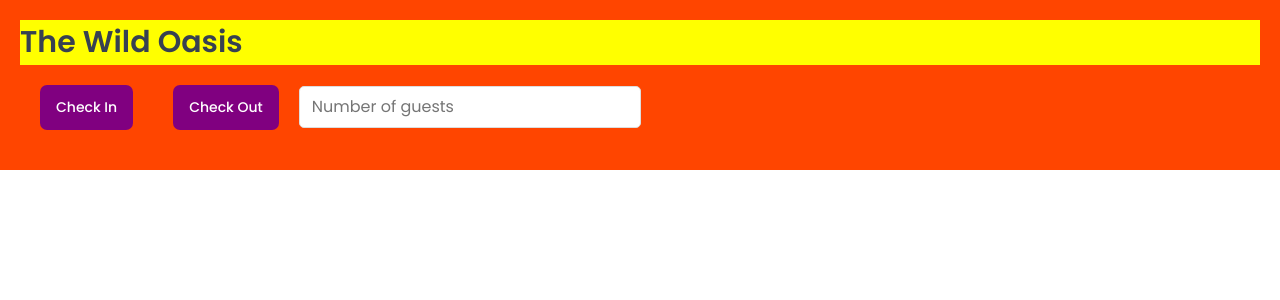
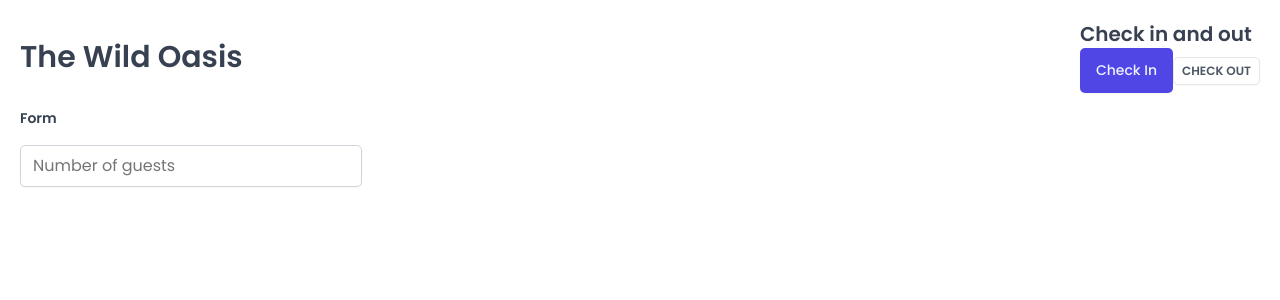
Before and after one commit to tOnski86/the-wild-oasis, a React (Vite) app: page / in a window 1280 px wide. Shown: the top 300 px of the page. Built offline with nearby package versions, Linux system fonts and the light colour scheme; a web font is replaced by a local one.

Commit message:
Add ui styles

```diff
--- a/src/App.jsx
+++ b/src/App.jsx
@@ -1,32 +1,11 @@
 import styled from 'styled-components';
 import GlobalStyles from './styles/GlobalStyles';
-
-const H1 = styled.h1`
-  font-size: 30px;
-  font-weight: 600;
-  background-color: yellow;
-`;
-
-const Button = styled.button`
-  font-size: 1.4rem;
-  padding: 1.2rem 1.6rem;
-  font-weight: 500;
-  border: none;
-  border-radius: 7px;
-  background-color: purple;
-  color: white;
-  cursor: pointer;
-  margin: 20px;
-`;
-
-const Input = styled.input`
-  border: 1px solid #ddd;
-  border-radius: 5px;
-  padding: 0.8rem 1.2rem;
-`;
+import Button from './ui/Button';
+import Input from './ui/Input';
+import Heading from './ui/Heading';
+import Row from './ui/Row';
 
 const StyledApp = styled.main`
-  background-color: orangered;
   padding: 20px;
 `;
 
@@ -35,10 +14,30 @@ function App() {
     <>
       <GlobalStyles />
       <StyledApp>
-        <H1>The Wild Oasis</H1>
-        <Button onClick={() => alert('Check in!')}>Check In</Button>
-        <Button onClick={() => alert('Check out!')}>Check Out</Button>
-        <Input type='number' placeholder='Number of guests' />
+        <Row>
+          <Row type='horizontal'>
+            <Heading as='h1'>The Wild Oasis</Heading>
+
+            <div>
+              <Heading as='h2'>Check in and out</Heading>
+              <Button onClick={() => alert('Check in!')}>Check In</Button>
+              <Button
+                variation='secondary'
+                size='small'
+                onClick={() => alert('Check out!')}
+              >
+                Check Out
+              </Button>
+            </div>
+          </Row>
+
+          <Row>
+            <Heading as='h3'>Form</Heading>
+            <form>
+              <Input type='number' placeholder='Number of guests' />
+            </form>
+          </Row>
+        </Row>
       </StyledApp>
     </>
   );
--- /dev/null
+++ b/src/ui/Button.jsx
@@ -0,0 +1,65 @@
+import styled, { css } from 'styled-components';
+
+const sizes = {
+  small: css`
+    font-size: 1.2rem;
+    padding: 0.4rem 0.8rem;
+    text-transform: uppercase;
+    font-weight: 600;
+    text-align: center;
+  `,
+  medium: css`
+    font-size: 1.4rem;
+    padding: 1.2rem 1.6rem;
+    font-weight: 500;
+  `,
+  large: css`
+    font-size: 1.6rem;
+    padding: 1.2rem 2.4rem;
+    font-weight: 500;
+  `,
+};
+
+const variations = {
+  primary: css`
+    color: var(--color-brand-50);
+    background-color: var(--color-brand-600);
+
+    &:hover {
+      background-color: var(--color-brand-700);
+    }
+  `,
+  secondary: css`
+    color: var(--color-grey-600);
+    background: var(--color-grey-0);
+    border: 1px solid var(--color-grey-200);
+
+    &:hover {
+      background-color: var(--color-grey-50);
+    }
+  `,
+  danger: css`
+    color: var(--color-red-100);
+    background-color: var(--color-red-700);
+
+    &:hover {
+      background-color: var(--color-red-800);
+    }
+  `,
+};
+
+const Button = styled.button`
+  border: none;
+  border-radius: var(--border-radius-sm);
+  box-shadow: var(--shadow-sm);
+
+  ${props => sizes[props.size]}
+  ${props => variations[props.variation]}
+`;
+
+Button.defaultProps = {
+  variation: 'primary',
+  size: 'medium',
+};
+
+export default Button;
--- /dev/null
+++ b/src/ui/Heading.jsx
@@ -0,0 +1,35 @@
+/* eslint-disable no-undef */
+/* eslint-disable no-constant-condition */
+import styled, { css } from 'styled-components';
+
+// const test = css`
+//   text-align: center;
+//   ${10 > 5 && 'background-color: yellow'}
+// `;
+
+const Heading = styled.h1`
+  ${props =>
+    props.as === 'h1' &&
+    css`
+      font-size: 3rem;
+      font-weight: 600;
+    `}
+
+  ${props =>
+    props.as === 'h2' &&
+    css`
+      font-size: 2rem;
+      font-weight: 600;
+    `}
+
+    ${props =>
+    props.as === 'h3' &&
+    css`
+      font-size: 1.4rem;
+      font-weight: 600;
+    `}
+
+  line-height: 1.4;
+`;
+
+export default Heading;
--- /dev/null
+++ b/src/ui/Input.jsx
@@ -0,0 +1,11 @@
+import styled from 'styled-components';
+
+const Input = styled.input`
+  padding: 0.8rem 1.2rem;
+  border: 1px solid var(--color-grey-300);
+  background-color: var(--color-grey-0);
+  border-radius: var(--border-radius-sm);
+  box-shadow: var(--shadow-sm);
+`;
+
+export default Input;
--- /dev/null
+++ b/src/ui/Row.jsx
@@ -0,0 +1,25 @@
+import styled, { css } from 'styled-components';
+
+const Row = styled.div`
+  display: flex;
+
+  ${props =>
+    props.type === 'horizontal' &&
+    css`
+      justify-content: space-between;
+      align-items: center;
+    `}
+
+  ${props =>
+    props.type === 'vertical' &&
+    css`
+      flex-direction: column;
+      gap: 1.6rem;
+    `}
+`;
+
+Row.defaultProps = {
+  type: 'vertical',
+};
+
+export default Row;
```
